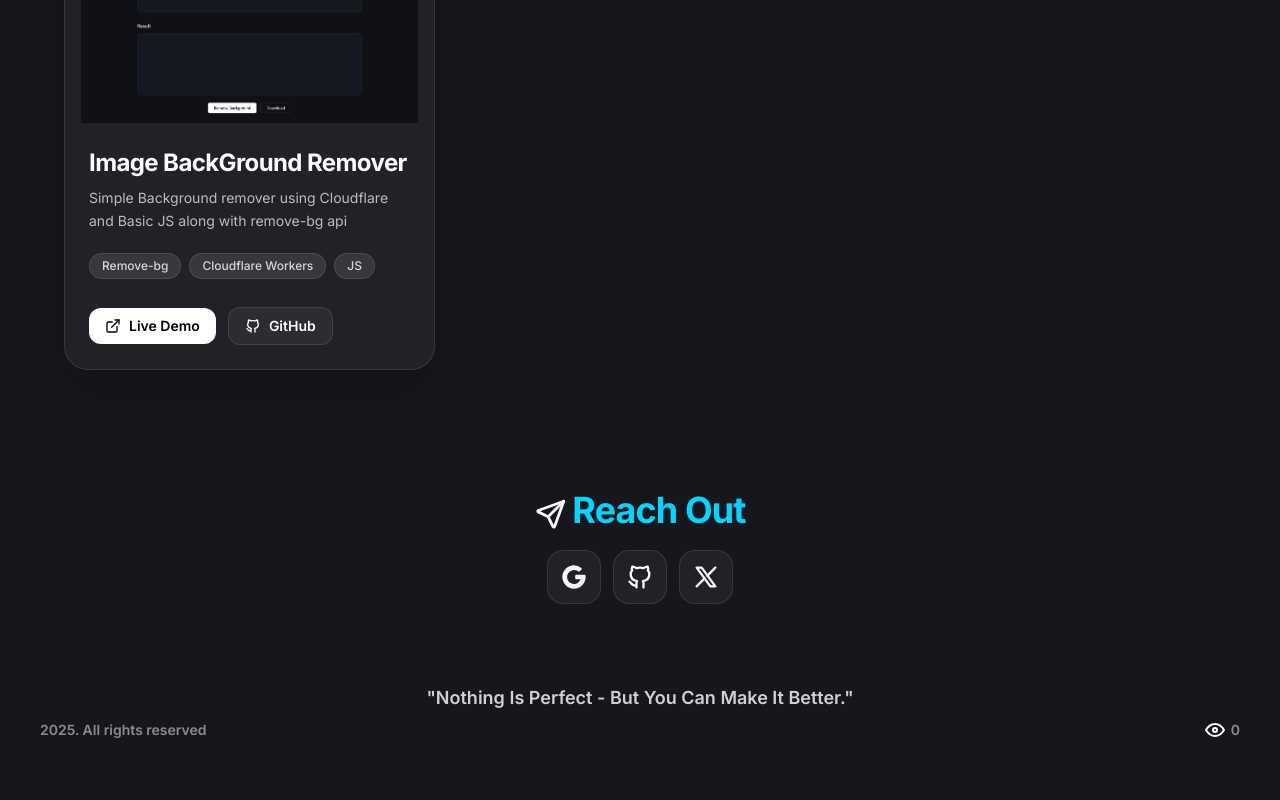
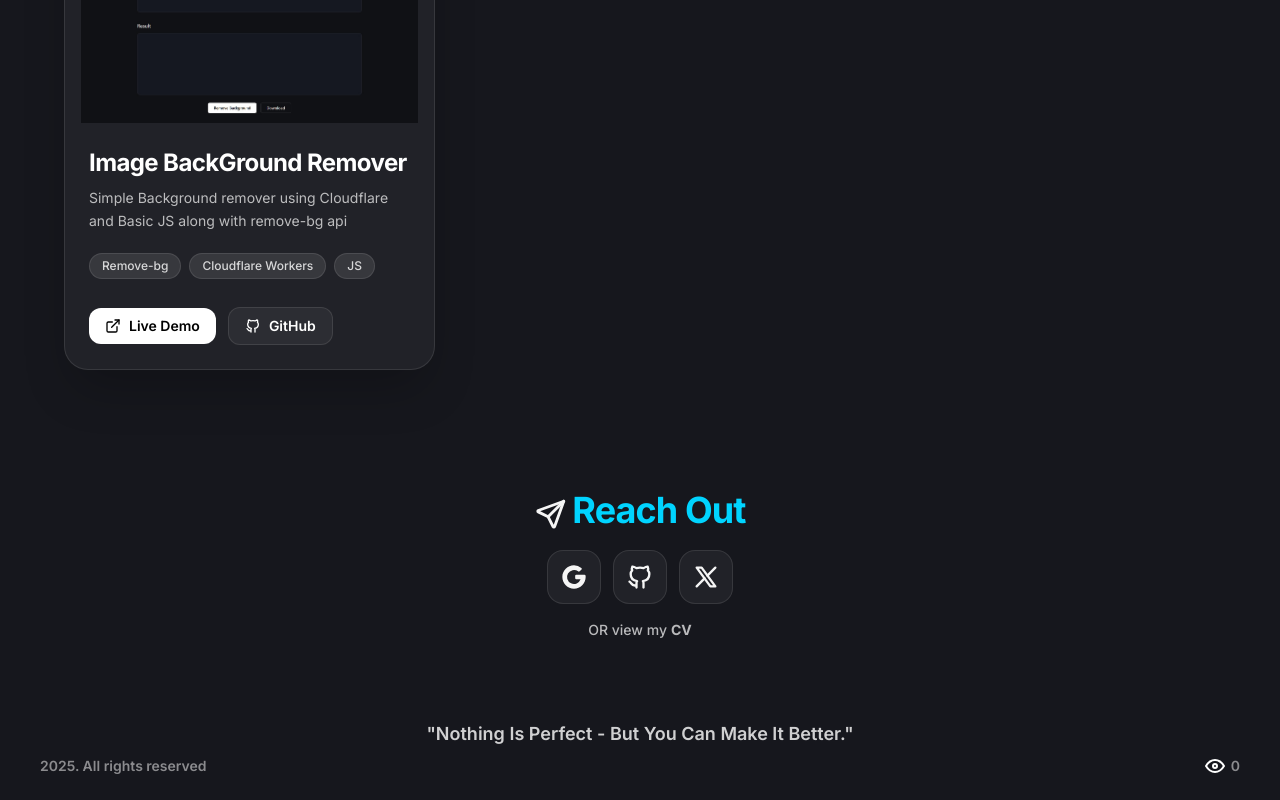
Before and after one commit to ItxHayd/MyPortfolio, a React (Vite) app: page / in a window 1280 px wide. Shown: the part 1654-2454 px from the top of the page. Before the commit the page ends 2418 px from the top, so only its background shows below. Built offline with nearby package versions, Linux system fonts and the light colour scheme; no server answers.

Commit message:
added CV in ContactMe

```diff
--- a/src/PageComponents/ContactMe.jsx
+++ b/src/PageComponents/ContactMe.jsx
@@ -113,7 +113,28 @@ const ContactMe = () => {
               className="transition-transform duration-300"
             />
           </motion.a>
+
+
         </div>
+        <div className="flex justify-center mt-4 gap-1">
+            <p className={`
+                text-sm font-medium
+                ${isDark ? "text-white/70" : "text-black/60"}
+              `}>
+                OR view my
+              </p>
+            <a
+              href="/Resume.pdf"   // change this to your actual CV link
+              target="_blank"
+              rel="noopener noreferrer"
+              className={`
+                text-sm font-bold  transition-colors duration-300
+                ${isDark ? "text-white/70 hover:text-white" : "text-black/60 hover:text-black"}
+              `}
+            >
+              CV
+            </a>
+          </div>
       </div>
     </motion.section>
   );
```
Also changed, not shown: 1 other file (tests, documents, lock files or other folders).
